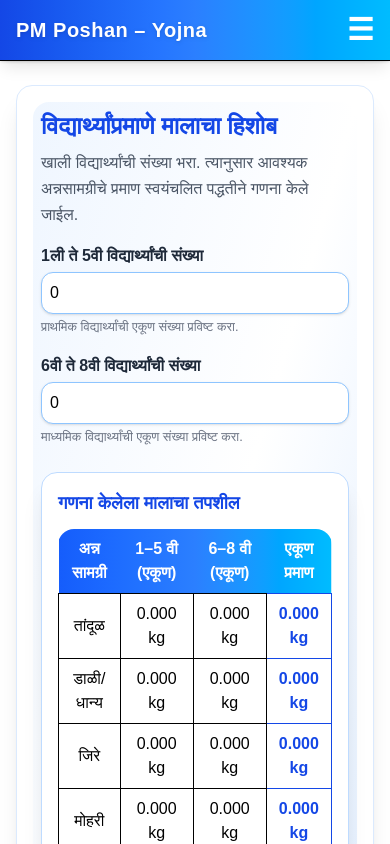
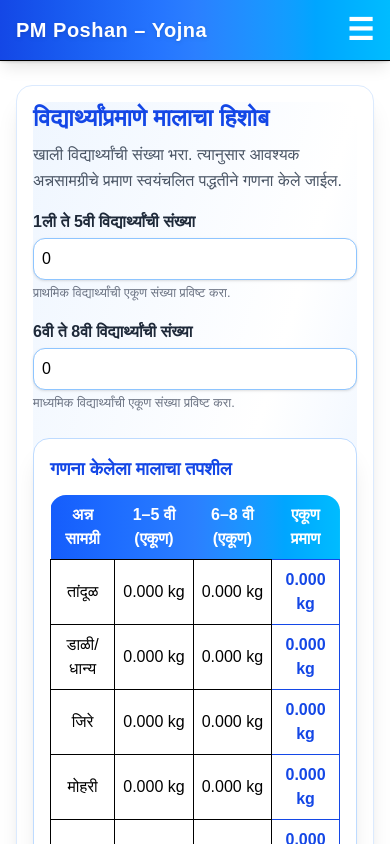
Before and after one commit to evsachin/middaymeal-calculator, a Next.js app: page /calculator in a window 390 px wide. Shown: the top 844 px of the page. Built offline with nearby package versions, Linux system fonts and the light colour scheme.

Commit message:
padding remoed from small screen in calculator

```diff
--- a/app/calculator/page.tsx
+++ b/app/calculator/page.tsx
@@ -18,7 +18,7 @@
   }));
 
   return (
-    <div className="p-2 bg-linear-to-br from-blue-50 via-white to-blue-100 rounded-2xl">
+    <div className="md:p-2 bg-linear-to-br from-blue-50 via-white to-blue-100 rounded-2xl">
 
       <h2 className="text-2xl font-extrabold text-blue-700 mb-2">
         विद्यार्थ्यांप्रमाणे मालाचा हिशोब
```
